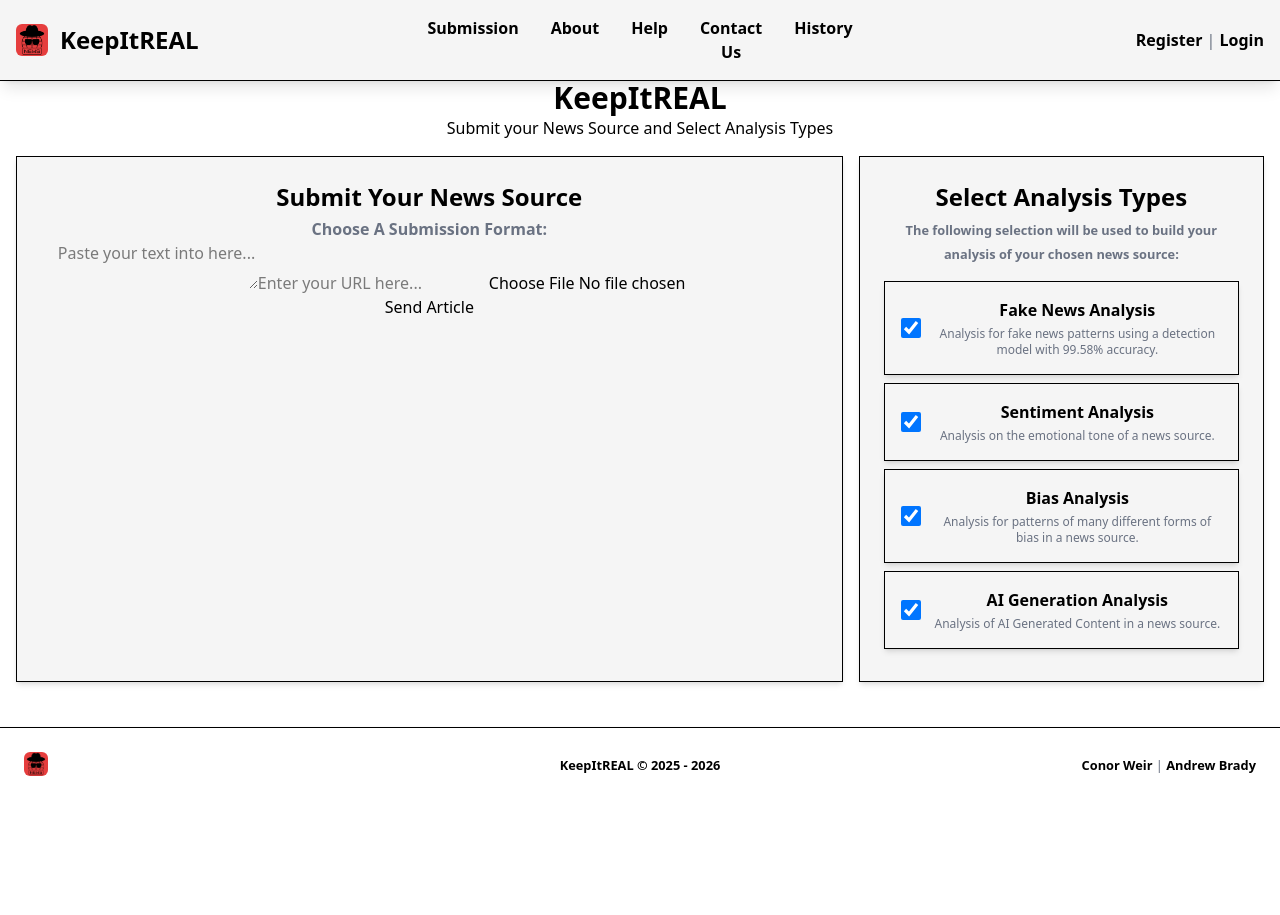
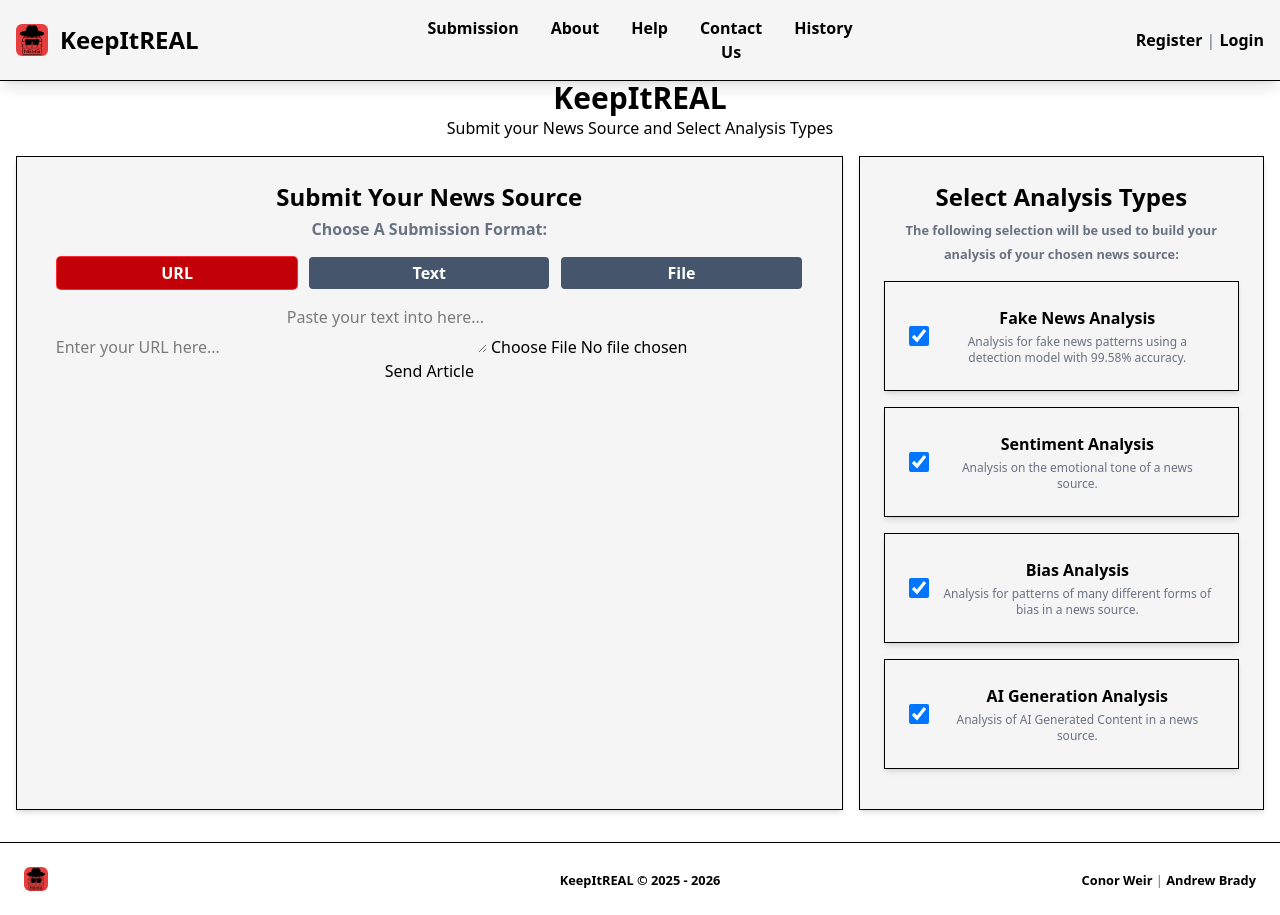
Before and after one commit to conorweir58/Fake-News-Detection-Application, a React app in the folder keepitreal/frontend/: page / in a window 1280 px wide. Before the commit the page ends 800 px from the top, so only its background shows below. Built offline with nearby package versions, Linux system fonts and the light colour scheme; no server answers; the HTML template or start-up script is replaced by a standard one.

Commit message:
working submission selection area

```diff
--- a/keepitreal/frontend/src/components/submission/ChosenModels.jsx
+++ b/keepitreal/frontend/src/components/submission/ChosenModels.jsx
@@ -1,4 +1,5 @@
-import {useState, useEffect} from 'react';
+import {useState} from 'react';
+import { cardClasses } from '../../styles/tailwindConstants';
 
 // Array of objects containing info needed to display check box and inform backend of models to use - based on idea from https://stackoverflow.com/questions/48333685/how-do-i-set-multiple-values-in-a-javascript-map-at-once
 const models = [
@@ -46,14 +47,12 @@ function Models({ onSelectionChange }){
         onSelectionChange(selectedModels);
     }
 
-    // CSS variables
-    const cardClasses = "w-full bg-neutral-100 dark:bg-slate-900 border border-default dark:border-slate-800 rounded-base shadow-md p-2 sm:p-4 mb-2";
-
     return(
         <div>
             {models.map((model, index) => (
                 // Wrap everything in label tag so clicking anywhere inside selection card will select the check box
-                <label key={index} for={model.id} className={`${cardClasses} flex items-center cursor-pointer focus:bg-amber-400 transition duration-150 ease-in-out select-none`}>
+                // NOTE: Maybe add has-checked stlying so unselected models are dimmed
+                <label key={index} for={model.id} className={`${cardClasses} flex items-center cursor-pointer transition duration-150 ease-in-out select-none`}>
                     <input type="checkbox" id={model.id} checked={checkedState[index]} onChange={() => handleOnChange(index)} className="w-5 h-5 mr-3 border rounded-xs focus:ring-1 focus:ring-brand-soft"/>
 
                     <div className="flex-1">
--- a/keepitreal/frontend/src/components/submission/Submission.jsx
+++ b/keepitreal/frontend/src/components/submission/Submission.jsx
@@ -1,14 +1,23 @@
 import {useState, useEffect} from 'react';
 import Cookies from 'js-cookie';
 import CircularProgress from "../results/CircleProgress";
-import Models from '../submission/ChosenModels';
+import Models from './ChosenModels';
+import SubmissionSelection from './SubmissionSelection'
+
+// CSS variables
+const cardClasses = "w-full bg-neutral-100 dark:bg-slate-900 border border-default dark:border-slate-800 rounded-base shadow-md p-4 sm:p-6 mb-4";
 
 function Submission(){
 
     const [text, setText] = useState("");
     const [url, setUrl] = useState("");
     const [file, setFile] = useState(null);
+
+    const [submissionType, setSubmissionType] = useState("url") // default to url
+
     const [selectedModels, setSelectedModels] = useState([]);
+
+
     let [results, SetResults] = useState(null);
     let [submitted, SetSubmitted] = useState(null);
 
@@ -82,26 +91,28 @@ function Submission(){
         }
     }, [results]);
 
-    // CSS variables
-    const cardClasses = "w-full bg-neutral-100 dark:bg-slate-900 border border-default dark:border-slate-800 rounded-base shadow-md p-4 sm:p-6 mb-4";
-
     return(
         <div>
             <h1 className="text-3xl font-bold whitespace-nowrap">KeepItREAL</h1>
             <p>Submit your News Source and Select Analysis Types </p>
             <div className="grid grid-cols-1 md:grid-cols-3 gap-4 p-4">
 
-
+                {/* While no results show submission - need to add some form of reversal of action without needing to use the navbar - UI concept of easy reversal of action */}
+                {!results && (
                     <div className={`${cardClasses} md:col-span-2`}> {/* the md is applied to the grid colms so that on smaller devices they are stacked instead */}
                         <h2 className="text-2xl font-bold whitespace-nowrap">Submit Your News Source</h2>
                         <p className="font-bold text-gray-500 pt-1">Choose A Submission Format:</p>
+
+                        <SubmissionSelection submissionType={submissionType} onChange={setSubmissionType}/>
+
                         <form onSubmit={SubmitData}>
-                        <textarea placeholder='Paste your text into here...' value = {text} onChange = {(e) => setText(e.target.value)}/>
                             <input type="text" placeholder="Enter your URL here..." value = {url} onChange = {(e) => setUrl(e.target.value)}></input>
+                            <textarea placeholder='Paste your text into here...' value = {text} onChange = {(e) => setText(e.target.value)}/> {/* Will this update after every key press? is that gonna be too many updates? */}
                             <input type="file" onChange = {(e) => setFile(e.target.files[0])}></input>
                             <button type="submit">Send Article</button>
                         </form>
                     </div>
+                )}
 
                 <div className={`${cardClasses} md:col-span-1`}>
                     <h2 className="text-2xl font-bold whitespace-nowrap">Select Analysis Types</h2>
```
Lines whose indentation alone changed are shown as unchanged.
